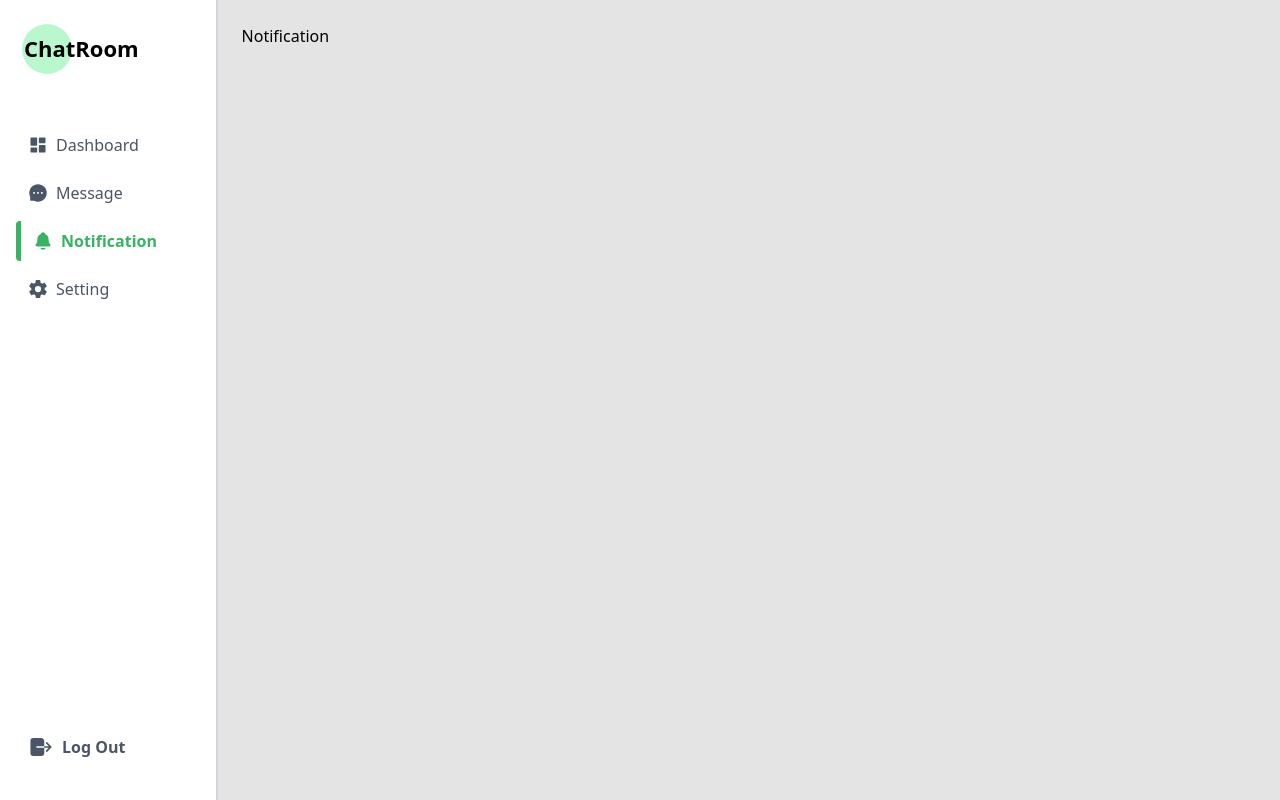
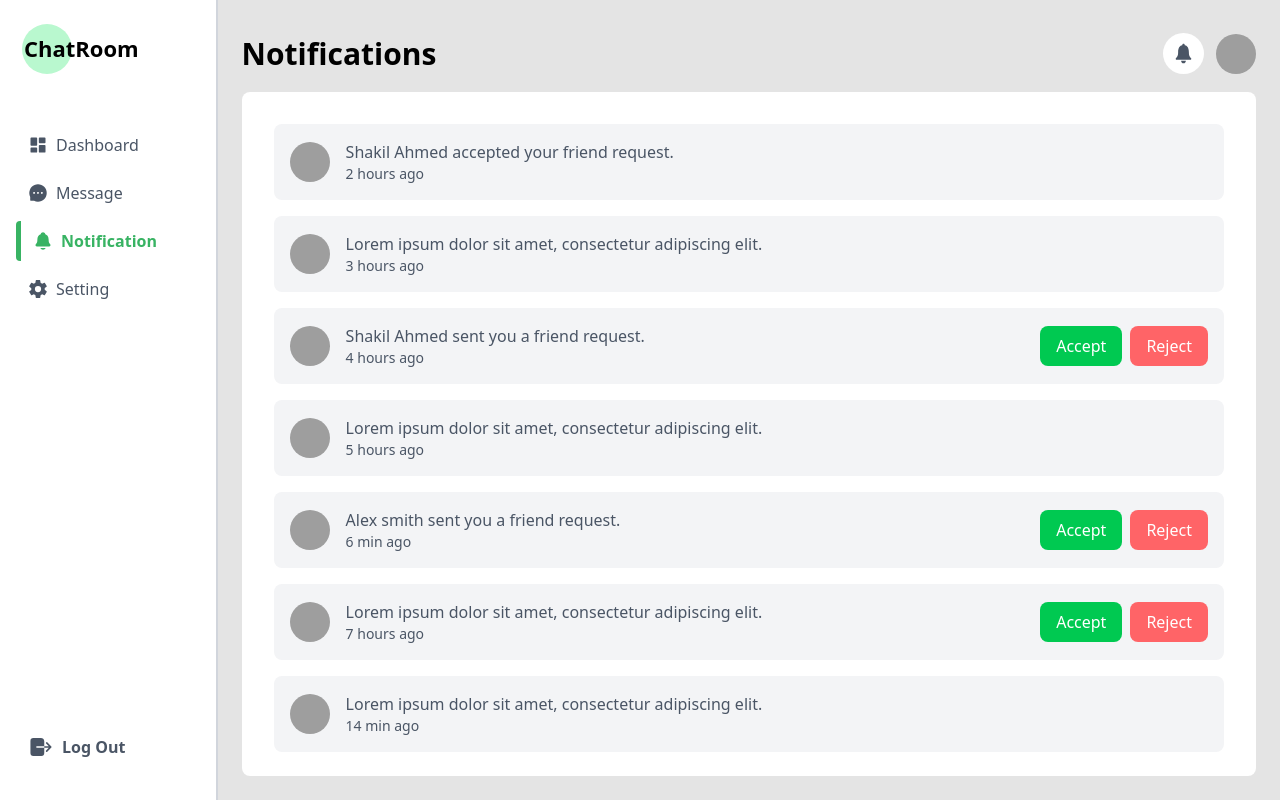
Before and after one commit to saimunhasanrifat14/ChatRoom, a React (Vite) app: page /rootlayout/Notification in a window 1280 px wide. Built offline with nearby package versions, Linux system fonts and the light colour scheme; grey boxes are pictures that could not be loaded.

Commit message:
Notificaton component design done

```diff
--- a/src/Components/Notification.jsx
+++ b/src/Components/Notification.jsx
@@ -1,9 +1,111 @@
-import React from 'react'
+import React from "react";
+import OutletTop from "./CommonComponent/OutletTop";
 
 const Notification = () => {
+  const Notificationdata = [
+    {
+      id: 1,
+      senderName: "John Doe",
+      senderProfile: "https://www.w3schools.com/howto/img_avatar.png",
+      message: "Shakil Ahmed accepted your friend request.",
+      time: "2 hours ago",
+    },
+    {
+      id: 2,
+      senderName: "Tanbir Ahmed",
+      senderProfile: "https://www.w3schools.com/howto/img_avatar.png",
+      message: "Lorem ipsum dolor sit amet, consectetur adipiscing elit.",
+      time: "3 hours ago",
+    },
+    {
+      id: 3,
+      senderName: "Alex Smith",
+      senderProfile: "https://www.w3schools.com/howto/img_avatar.png",
+      message: "Shakil Ahmed sent you a friend request.",
+      acceptButton: "Accept",
+      rejectbutton: "Reject",
+      time: "4 hours ago",
+    },
+    {
+      id: 4,
+      senderName: "Shakil Ahmed",
+      senderProfile: "https://www.w3schools.com/howto/img_avatar.png",
+      message: "Lorem ipsum dolor sit amet, consectetur adipiscing elit.",
+      time: "5 hours ago",
+    },
+    {
+      id: 5,
+      senderName: "Hasan Mahmud",
+      senderProfile: "https://www.w3schools.com/howto/img_avatar.png",
+      message: "Alex smith sent you a friend request.",
+      acceptButton: "Accept",
+      rejectbutton: "Reject",
+      time: "6 min ago",
+    },
+    {
+      id: 6,
+      senderName: "Hasan Mahmud",
+      senderProfile: "https://www.w3schools.com/howto/img_avatar.png",
+      message: "Lorem ipsum dolor sit amet, consectetur adipiscing elit.",
+      acceptButton: "Accept",
+      rejectbutton: "Reject",
+      time: "7 hours ago",
+    },
+    {
+      id: 7,
+      senderName: "Hasan Mahmud",
+      senderProfile: "https://www.w3schools.com/howto/img_avatar.png",
+      message: "Lorem ipsum dolor sit amet, consectetur adipiscing elit.",
+      time: "14 min ago",
+    },
+  ];
   return (
-    <div>Notification</div>
-  )
-}
+    <>
+      <div className="flex flex-col gap-2 w-full h-full">
+        <div className="h-[9%] flex items-center justify-between w-full">
+          <OutletTop Title="Notifications" />
+        </div>
+        <div className="h-[91%] flex gap-6 items-center w-full bg-white rounded-lg">
+          <div className="flex flex-col gap-4 w-full h-full p-8 overflow-y-auto [&::-webkit-scrollbar]:hidden">
+            {Notificationdata?.map((item) => (
+              <div
+                key={item.id}
+                className="flex items-center justify-between gap-4 p-4 bg-gray-100 rounded-lg "
+              >
+                <div className="flex items-center gap-4">
+                  <img
+                    className="w-10 h-10 rounded-full"
+                    src={item.senderProfile}
+                    alt={`profile of ${item.senderName}`}
+                  />
+                  <div className="flex flex-col">
+                    <span className="font-normal text-gray-600">
+                      {item.message}
+                    </span>
+                    <span className="font-normal text-sm text-gray-600">
+                      {item.time}
+                    </span>
+                  </div>
+                </div>
+                <div className="flex items-center gap-2">
+                  {item.acceptButton && (
+                    <button className="ml-auto bg-green-500 text-white px-4 py-2 rounded-lg hover:bg-green-600 transition duration-200 cursor-pointer">
+                      {item.acceptButton}
+                    </button>
+                  )}
+                  {item.rejectbutton && (
+                    <button className="ml-auto bg-red-400 text-white px-4 py-2 rounded-lg hover:bg-red-600 transition duration-200 cursor-pointer">
+                      {item.rejectbutton}
+                    </button>
+                  )}
+                </div>
+              </div>
+            ))}
+          </div>
+        </div>
+      </div>
+    </>
+  );
+};
 
-export default Notification
+export default Notification;
```
